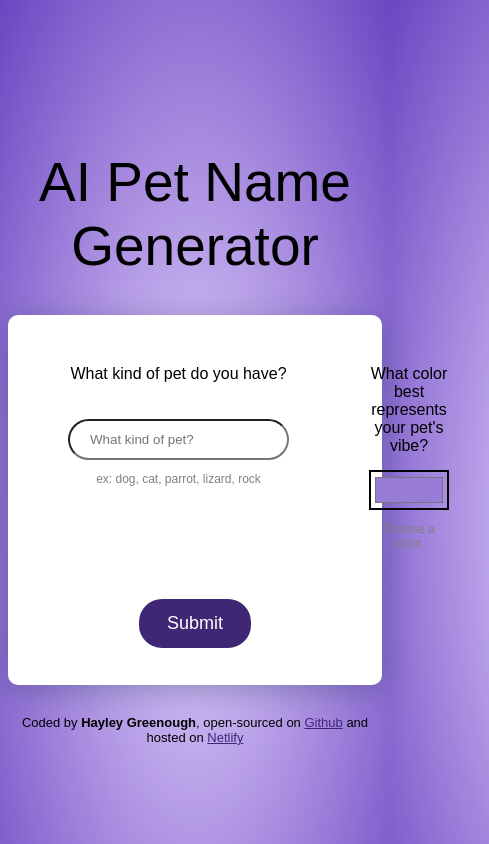
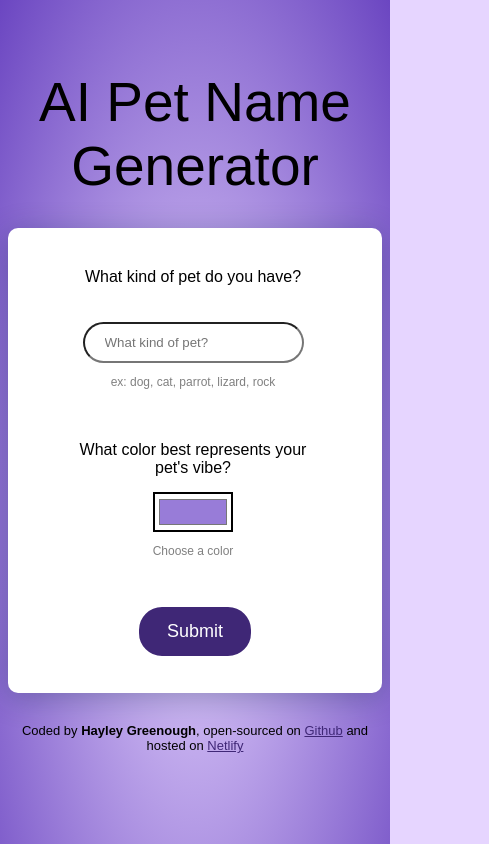
Before and after one commit to greenough-h/AI-pet-name-generator, a plain HTML site: page index.html in a window 390 px wide. Shown: the top 844 px of the page, 489 px wide, since content can reach past the window. Drawn offline with nearby package versions, Linux system fonts and the light colour scheme.

Commit message:
Added responsive styling

```diff
--- a/src/style.css
+++ b/src/style.css
@@ -16,7 +16,7 @@ body {
 .input-form,
 .pet-name {
   background-color: white;
-  max-width: 650px;
+  max-width: 50%;
   margin: 30px auto;
   padding: 20px;
   border-radius: 10px;
@@ -112,3 +112,26 @@ footer {
 a {
   color: var(--accent-color);
 }
+
+@media (max-width: 768px) {
+  .input-form,
+  .pet-name {
+    max-width: 75%;
+  }
+}
+
+@media (max-width: 576px) {
+  .input-form,
+  .pet-name {
+    max-width: 90%;
+  }
+
+  h1 {
+    margin: 20px;
+  }
+
+  .form-half {
+    display: block;
+    margin: 0 auto;
+  }
+}
```
